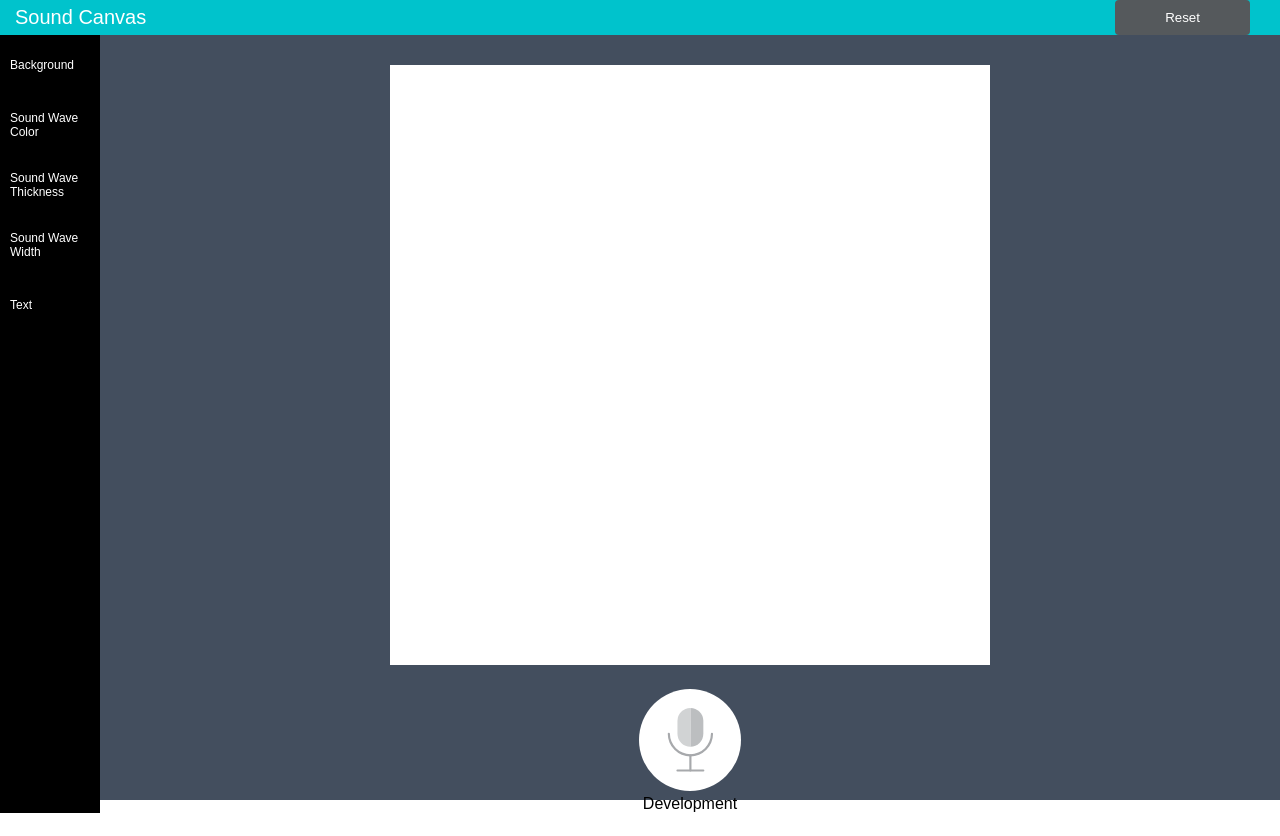
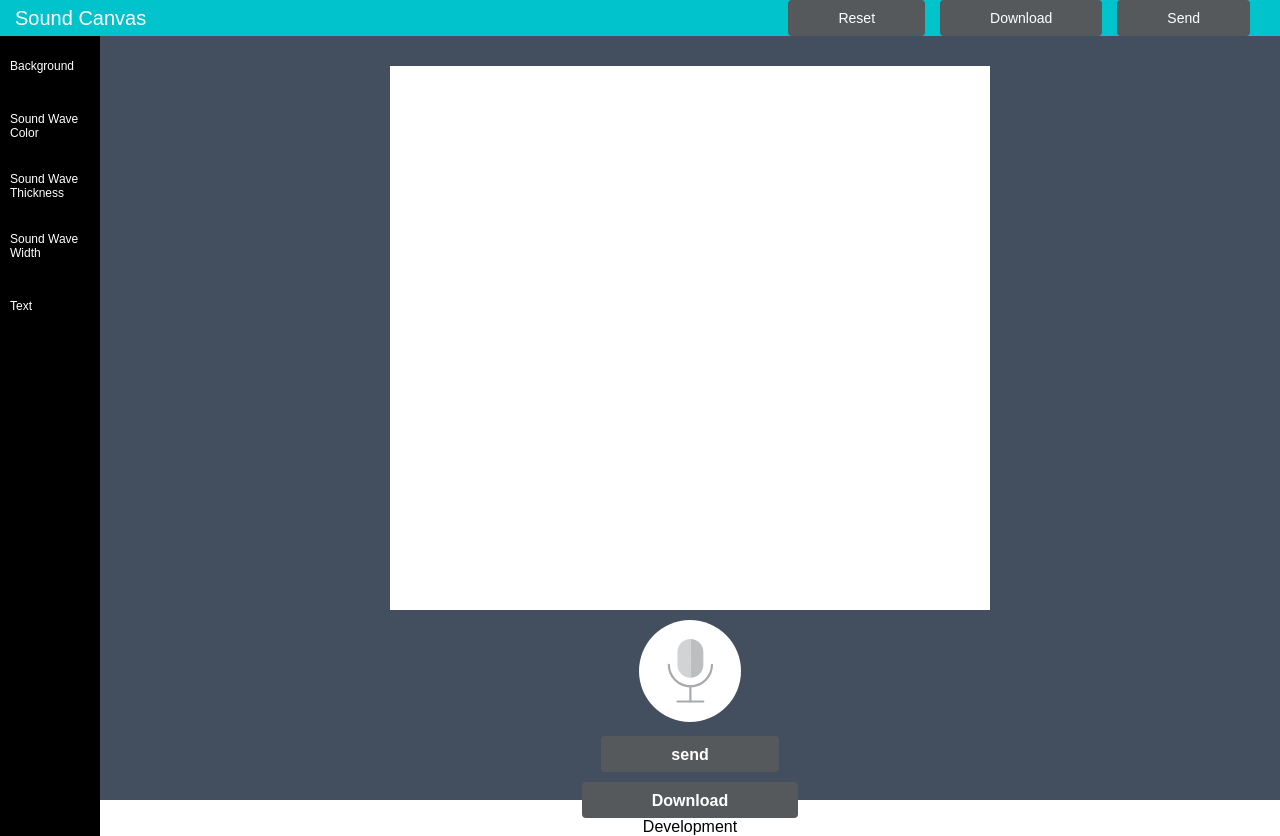
Before and after one commit to Osvaldo111/SoundCanvas, a React (Create React App) app in the folder client/: page / in a window 1280 px wide. Before the commit the page ends 813 px from the top, so only its background shows below. Built offline with nearby package versions, Linux system fonts and the light colour scheme; a web font is replaced by a local one.

Commit message:
Download canvas desktop completed

```diff
--- a/client/src/components/Canvas.js
+++ b/client/src/components/Canvas.js
@@ -6,6 +6,7 @@ import { isMobileBttnPress } from "../actions";
 import { displayMobileBttn } from "../actions";
 import { isResetBttn } from "../actions";
 import { isGraphCompleted } from "../actions";
+import { isDownloadCanvas } from "../actions";
 import recordBttn from "../images/recordBttn.svg";
 import audioUtilities from "../utilities/recording";
 import soundWaveThin from "../utilities/graphs/deve";
@@ -13,6 +14,7 @@ import resizeCanvas from "../utilities/resizeCanvas";
 import canvasSizes from "../utilities/canvasSizes";
 import mobilBttn from "../images/menu-bttn.svg";
 import { dragObject } from "../utilities/dragObject";
+import { downloadCanvas } from "../utilities/downloadCanvas";
 /**
  * author: Osvaldo Carrillo
  * Date: 02/08/2020
@@ -25,6 +27,7 @@ class Canvas extends React.Component {
     this.canvasRef = React.createRef();
     this.canvasContainerRef = React.createRef();
     this.inputTxtRef = React.createRef();
+    this.downloadCavRef = React.createRef();
     this.state = {
       displayBttn: true,
       canvasWidth: "",
@@ -66,8 +69,6 @@ class Canvas extends React.Component {
     const measureText = Math.round(ctx.measureText(text).width);
     const canvasWidth = canvas.width;
     const centerTxtWid = canvasWidth / 2 - measureText / 2;
-
-    console.log(centerTxtWid);
     ctx.fillText(text, centerTxtWid, 600);
   };
   componentDidMount() {
@@ -118,13 +119,23 @@ class Canvas extends React.Component {
     const currTxtColor = this.props.canvasProps.fontColor;
     const prevTxtColor = prevProps.canvasProps.fontColor;
 
+    const currDownloadCanvas = this.props.canvasProps.downloadCanvas;
+    const prevDownLoadCanvas = prevProps.canvasProps.downloadCanvas;
+
     // Listening to the mainpage to get the device client width
     // and height to avoid distortions on the canvas.
     if (currentScreenWidth !== prevScreenWidth) {
-      this.redrawGraphOnResize(canvas, arrayOfAmplitud, currSWCol, currSWThick);
+      this.redrawGraphOnResize(
+        canvas,
+        currCanvasCol,
+        arrayOfAmplitud,
+        currSWCol,
+        currSWThick
+      );
       this.positionInutTxtOnResize();
     }
 
+    //Listen change to display mobile menu
     if (currentMobileNavBttn !== prevMobileNavBttn) {
       if (currentMobileNavBttn) {
         this.setState({ displayBttn: true });
@@ -133,6 +144,7 @@ class Canvas extends React.Component {
       }
     }
 
+    // Listen when sideBar is display to resize the canvas
     if (currentSideBarWith !== prevSideBarWith) {
       if (currentSideBarWith !== undefined) {
         const sideBarWidth = this.props.canvasProps.sideBarWidth;
@@ -148,7 +160,13 @@ class Canvas extends React.Component {
             },
             () => {
               if (arrayOfAmplitud.length !== 0) {
-                soundWaveThin(canvas, arrayOfAmplitud, currSWCol, currSWThick);
+                soundWaveThin(
+                  canvas,
+                  currCanvasCol,
+                  arrayOfAmplitud,
+                  currSWCol,
+                  currSWThick
+                );
               }
             }
           );
@@ -156,16 +174,29 @@ class Canvas extends React.Component {
       }
     }
 
+    // Listen to the change of background color on canvas
     if (currCanvasCol !== prevCanvasCol) {
-      if (currCanvasCol) {
-        this.setState({ canvasColor: currCanvasCol });
+      const { gfCompleted } = this.props.canvasProps;
+      if (gfCompleted) {
+        console.log(currCanvasCol);
+        soundWaveThin(
+          canvas,
+          currCanvasCol,
+          arrayOfAmplitud,
+          currSWCol,
+          currSWThick,
+          currSWWidth
+        );
       }
+      this.setState({ canvasColor: currCanvasCol });
     }
 
+    // Listen to change of soundwave color on canvas
     if (currSWCol !== prevSWCol) {
       if (currSWCol) {
         soundWaveThin(
           canvas,
+          currCanvasCol,
           arrayOfAmplitud,
           currSWCol,
           currSWThick,
@@ -175,10 +206,12 @@ class Canvas extends React.Component {
       }
     }
 
+    // Listen to change of soundwave thickness
     if (currSWThick !== prevSWThick) {
       if (currSWThick) {
         soundWaveThin(
           canvas,
+          currCanvasCol,
           this.state.arrayOfAmplitud,
           currSWCol,
           currSWThick,
@@ -187,9 +220,11 @@ class Canvas extends React.Component {
       }
     }
 
+    // Listen to change of the soundwave width
     if (currSWWidth !== prevSWWidth) {
       soundWaveThin(
         canvas,
+        currCanvasCol,
         this.state.arrayOfAmplitud,
         currSWCol,
         currSWThick,
@@ -197,6 +232,7 @@ class Canvas extends React.Component {
       );
     }
 
+    // Listen to change of reset button
     if (currResetBttn !== prevResetBttn) {
       if (currResetBttn) {
         this.resetTheCanvas(canvas);
@@ -206,6 +242,7 @@ class Canvas extends React.Component {
       }
     }
 
+    // Listen to add text to canvas
     if (currCanvasTxt !== prevCanvasTxt) {
       if (currCanvasTxt) {
         this.setState({ displayText: true });
@@ -214,6 +251,7 @@ class Canvas extends React.Component {
       }
     }
 
+    // Listen to change font size text on canvas
     if (currTxtSize !== prevTxtSize) {
       if (currCanvasTxt) {
         const inputTxt = this.inputTxtRef.current;
@@ -221,10 +259,22 @@ class Canvas extends React.Component {
       }
     }
 
+    // Listen to change color text on canvas
     if (currTxtColor !== prevTxtColor) {
       if (currCanvasTxt) {
         const inputTxt = this.inputTxtRef.current;
         inputTxt.style.color = currTxtColor;
+      }
+    }
+
+    // Listen to download the canvas
+    if (currDownloadCanvas !== prevDownLoadCanvas) {
+      if (currDownloadCanvas) {
+        this.props.isDownloadCanvas(false); // Init
+        const nodeElm = this.downloadCavRef.current;
+        downloadCanvas(canvas, nodeElm, () => {
+          nodeElm.click();
+        });
       }
     }
   }
@@ -248,7 +298,13 @@ class Canvas extends React.Component {
     );
   };
 
-  redrawGraphOnResize = (canvas, arrayOfAmplitud, swCol, swThick) => {
+  redrawGraphOnResize = (
+    canvas,
+    canvasCol,
+    arrayOfAmplitud,
+    swCol,
+    swThick
+  ) => {
     const canvasContainer = {
       width: this.props.windowSize.width,
       height: this.props.windowSize.height
@@ -261,7 +317,7 @@ class Canvas extends React.Component {
         },
         () => {
           if (arrayOfAmplitud.length !== 0) {
-            soundWaveThin(canvas, arrayOfAmplitud, swCol, swThick);
+            soundWaveThin(canvas, canvasCol, arrayOfAmplitud, swCol, swThick);
           }
         }
       );
@@ -273,6 +329,7 @@ class Canvas extends React.Component {
     const canvas = this.canvasRef.current;
     soundWaveThin(
       canvas,
+      this.state.canvasColor,
       this.state.arrayOfAmplitud,
       null,
       null,
@@ -486,6 +543,24 @@ class Canvas extends React.Component {
             Reset
           </button>
         </div>
+        <a
+          className="mobileBttnEffect"
+          id="download"
+          download="myImage.jpg"
+          onClick={this.isDownloadBttnPress}
+        >
+          <div id="spinAnimMob"></div>
+          <p>send</p>
+        </a>
+        <a
+          className="mobileBttnEffect"
+          id="download"
+          download="myImage.jpg"
+          onClick={this.isDownloadBttnPress}
+        >
+          <div id="spinAnimMob"></div>
+          <p>Download</p>
+        </a>
         <div className="mobilBttn">
           <img
             onClick={this.isMobileBttnPress}
@@ -495,6 +570,10 @@ class Canvas extends React.Component {
           />
         </div>
         <div onClick={this.develop}>Development</div>
+        {/* This is just a helper syntax to download the canvas */}
+        <div style={{ display: "none" }}>
+          <a href="" ref={this.downloadCavRef} download="myImage.jpg"></a>
+        </div>
       </div>
     );
   }
@@ -512,7 +591,8 @@ const mapDispatchToProps = {
   isMobileBttnPress,
   displayMobileBttn,
   isResetBttn,
-  isGraphCompleted
+  isGraphCompleted,
+  isDownloadCanvas
 };
 
 export default connect(mapStateToProps, mapDispatchToProps)(Canvas);
--- a/client/src/components/NavBar.js
+++ b/client/src/components/NavBar.js
@@ -2,6 +2,7 @@ import React from "react";
 import "../style/navBar.css";
 import { connect } from "react-redux";
 import { isResetBttn } from "../actions";
+import { isDownloadCanvas } from "../actions";
 /**
  * @author Osvaldo Carrillo
  * Date: 02/08/2020
@@ -17,6 +18,15 @@ class NavBar extends React.Component {
       alert("Please, record something");
     }
   };
+
+  isDownloadBttnPress = () => {
+    const { gfCompleted } = this.props.canvasProps;
+    if (gfCompleted) {
+      this.props.isDownloadCanvas(true);
+    } else {
+      alert("Please, record something");
+    }
+  };
   render() {
     return (
       <div className="navBar">
@@ -24,7 +34,27 @@ class NavBar extends React.Component {
           <p>Sound Canvas</p>
         </div>
         <div className="navBarBttn">
-          <button onClick={this.isResetBttnPress}>Reset</button>
+          <button onClick={this.isResetBttnPress}>
+            <p>Reset</p>
+          </button>
+          <a
+            className="bttnEffect"
+            id="download"
+            download="myImage.jpg"
+            onClick={this.isDownloadBttnPress}
+          >
+            <div id="spinAnim"></div>
+            <p>Download</p>
+          </a>
+          <a
+            className="bttnEffect bttnSend"
+            id="download"
+            download="myImage.jpg"
+            onClick={this.isDownloadBttnPress}
+          >
+            <div id="spinAnim"></div>
+            <p>Send</p>
+          </a>
         </div>
       </div>
     );
@@ -37,6 +67,7 @@ function mapStateToProps(state) {
   };
 }
 const mapDispatchToProps = {
-  isResetBttn
+  isResetBttn,
+  isDownloadCanvas
 };
 export default connect(mapStateToProps, mapDispatchToProps)(NavBar);
--- a/client/src/constants/ActionTypes.js
+++ b/client/src/constants/ActionTypes.js
@@ -12,3 +12,4 @@ export const SW_WIDTH = "SET_SW_WIDTH";
 export const FONT_SIZE = "SET_FONT_SIZE";
 export const FONT_COLOR = "SET_FONT_COLOR";
 export const ADD_TXT_CANVAS = "CANVAS_TEXT";
+export const DOWNLOAD_CANVAS = "DOWNLOAD_CANVAS";
--- a/client/src/reducers/canvas.js
+++ b/client/src/reducers/canvas.js
@@ -11,6 +11,7 @@ import { SW_WIDTH } from "../constants/ActionTypes";
 import { FONT_SIZE } from "../constants/ActionTypes";
 import { FONT_COLOR } from "../constants/ActionTypes";
 import { ADD_TXT_CANVAS } from "../constants/ActionTypes";
+import { DOWNLOAD_CANVAS } from "../constants/ActionTypes";
 
 const init = {
   width: 0,
@@ -25,7 +26,8 @@ const init = {
   gfCompleted: false,
   fontSize: 8,
   fontColor: "black",
-  canvasTxt: false
+  canvasTxt: false,
+  downloadCanvas: false
 };
 
 export default function(state = init, action) {
@@ -56,6 +58,8 @@ export default function(state = init, action) {
       return { ...state, fontColor: action.color };
     case ADD_TXT_CANVAS:
       return { ...state, canvasTxt: action.value };
+    case DOWNLOAD_CANVAS:
+      return { ...state, downloadCanvas: action.value };
     default:
       return { ...state };
   }
--- a/client/src/style/canvas.css
+++ b/client/src/style/canvas.css
@@ -33,15 +33,17 @@
 
 /* ---Record Section---- */
 .recordBttn {
-  margin-top: 20px;
+  margin-top: 10px;
 }
 /* ---Record Section---- */
 
 /* ---Reset Bttn Mobile--- */
 
 .resetBttnMobile {
-  margin-top: 20px;
+  margin-top: 10px;
 }
+
+.mobileBttnEffect,
 .resetBttnMobile > button {
   background-color: #55595c;
   border: none;
@@ -52,8 +54,48 @@
   color: white;
   font-size: 16px;
   font-weight: 600;
+  font-family: Arial, Helvetica, sans-serif;
 }
 /* ---Reset Bttn Mobile--- */
+
+/* ---Download Bttn Mobile--- */
+.mobileBttnEffect {
+  overflow: hidden;
+  position: relative;
+  margin-top: 10px;
+  /* padding: 10px 60px; */
+}
+
+.mobileBttnEffect p {
+  position: relative;
+  transition: all 0.45s ease-Out;
+}
+
+#spinAnimMob {
+  width: 0;
+  height: 0;
+  opacity: 0;
+  left: 20px;
+  top: 20px;
+  transform: rotate(0deg);
+  background: none;
+  position: absolute;
+  transition: all 0.5s ease-Out;
+}
+
+.mobileBttnEffect:hover #spinAnimMob {
+  width: 200%;
+  height: 500%;
+  opacity: 1;
+  left: -85px;
+  top: -70px;
+  background: #ffffff;
+  transform: rotate(85deg);
+}
+
+.mobileBttnEffect:hover p {
+  color: #2d3142;
+}
 
 /*
 * Small devices (Galazy S5 or Iphone 5/SE )
--- a/client/src/style/navBar.css
+++ b/client/src/style/navBar.css
@@ -17,6 +17,8 @@
 .navBarBttn {
   display: none;
   margin-right: 30px;
+  font-family: Arial, Helvetica, sans-serif;
+  font-size: 14px;
 }
 
 .navBarBttn > button {
@@ -27,6 +29,55 @@
   cursor: pointer;
   border-radius: 4px;
   color: white;
+  margin-right: 15px;
+  font-family: Arial, Helvetica, sans-serif;
+  font-size: 14px;
+}
+
+.navBarBttn > .bttnEffect {
+  background-color: #55595c;
+  border: none;
+  padding: 10px 50px;
+  text-decoration: none;
+  cursor: pointer;
+  border-radius: 4px;
+  color: white;
+  overflow: hidden;
+  position: relative;
+}
+
+.navBarBttn > .bttnEffect p {
+  position: relative;
+  transition: all 0.45s ease-Out;
+}
+
+.bttnSend {
+  margin-left: 15px;
+}
+#spinAnim {
+  width: 0;
+  height: 0;
+  opacity: 0;
+  left: 70px;
+  top: 20px;
+  transform: rotate(0deg);
+  background: none;
+  position: absolute;
+  transition: all 0.5s ease-Out;
+}
+
+.navBarBttn > .bttnEffect:hover #spinAnim {
+  width: 200%;
+  height: 500%;
+  opacity: 1;
+  left: -75px;
+  top: -70px;
+  background: #ffffff;
+  transform: rotate(80deg);
+}
+
+.navBarBttn > .bttnEffect:hover p {
+  color: #2d3142;
 }
 
 /*
--- /dev/null
+++ b/client/src/utilities/downloadCanvas.js
@@ -0,0 +1,11 @@
+/**
+ * This function is designed to return a node element
+ * "a" tag with the URL containing the image in the format
+ * specified, so the image can be downloaded by the user.
+ * @param {Canvas} canvas
+ * @param {Node} elm
+ */
+export const downloadCanvas = (canvas, elm, callback) => {
+  elm.href = canvas.toDataURL("image/jpg");
+  typeof callback === "function" && callback();
+};
--- a/client/src/utilities/graphs/deve.js
+++ b/client/src/utilities/graphs/deve.js
@@ -1,12 +1,15 @@
 import drawU from "../drawGraphClassic";
 const drawCanvasThinSW = (
   canvas,
+  backgroundColor,
   arrAmplitud,
   swColor = "#000000",
   swThick = 1,
   swWidth = 1,
   callback
 ) => {
+  console.log(backgroundColor);
+  if (backgroundColor === null) backgroundColor = "#fff";
   if (swColor === null) swColor = "#000000";
   if (swThick === null) swThick = 1;
   if (swWidth === null) swWidth = 1;
@@ -15,6 +18,9 @@ const drawCanvasThinSW = (
     width = canvas.width,
     height = canvas.height;
   context.clearRect(0, 0, width, height);
+
+  context.fillStyle = backgroundColor;
+  context.fillRect(0, 0, canvas.width, canvas.height);
 
   var paddingTopBottom = 20; //PX
   var paddingLeftRight = 0;
```
Also changed, not shown: client/src/actions/index.js (+10 -0 lines), client/src/utilities/dragObject.js (+7 -0 lines).
